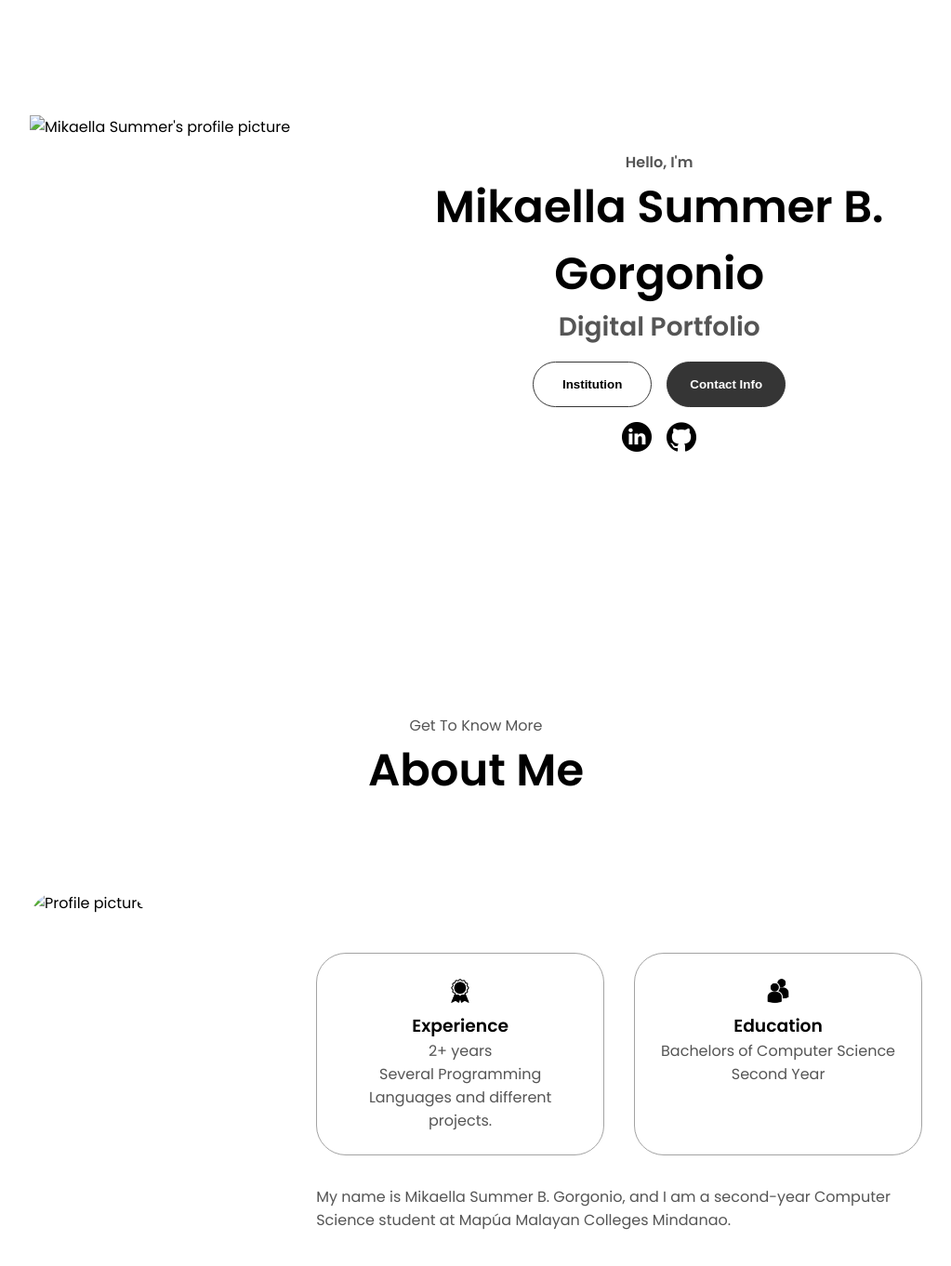
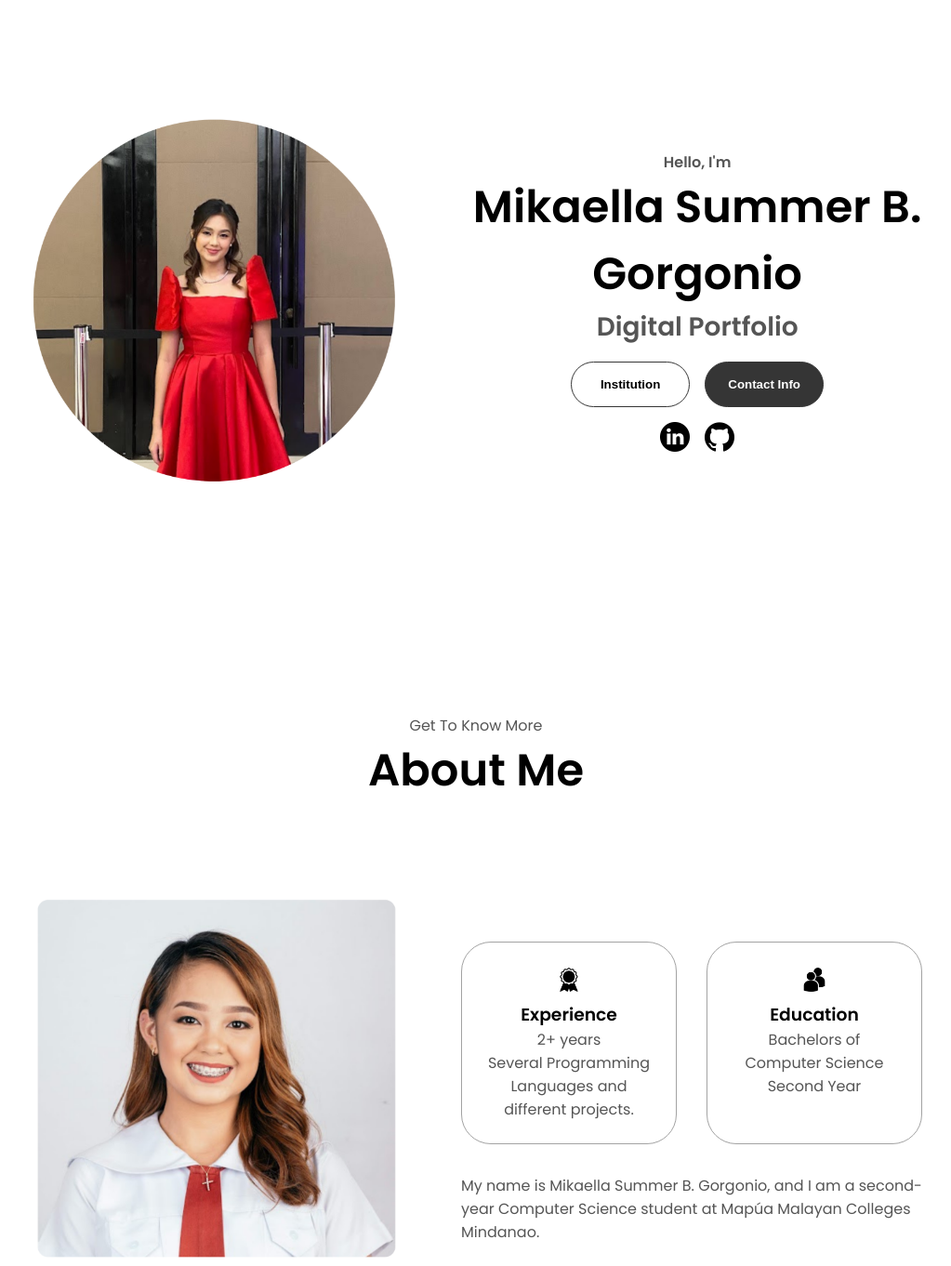
Before and after one commit to MikaellaG/mikaellag.github.io, a plain HTML site: page GORGONIO_WebProg_M1_Part3/index.html in a window 1280 px wide. Shown: the part 160-1522 px from the top of the page at 93% size, without its empty margins (128-1151 px from the left). Drawn offline with Linux system fonts and the light colour scheme.

Commit message:
Update index.html

```diff
--- a/GORGONIO_WebProg_M1_Part3/index.html
+++ b/GORGONIO_WebProg_M1_Part3/index.html
@@ -38,7 +38,7 @@
     </nav>
     <section id="profile">
       <div class="section__pic-container">
-        <img src="./assets/2.png" alt="Mikaella Summer's profile picture" />
+        <img src="./assets/profile2.png" alt="Mikaella Summer's profile picture" />
       </div>
       <div class="section__text">
         <p class="section__text__p1">Hello, I'm</p>
@@ -77,7 +77,7 @@
       <div class="section-container">
         <div class="section__pic-container">
           <img
-            src="./assets/1.PNG"
+            src="./assets/profile1.png"
             alt="Profile picture"
             class="about-pic"
           />
```
